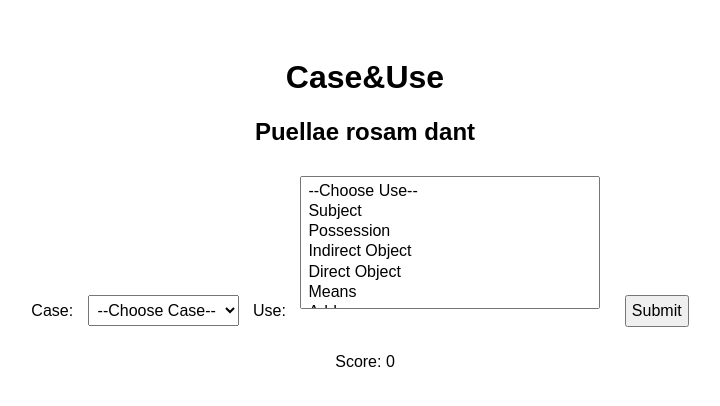
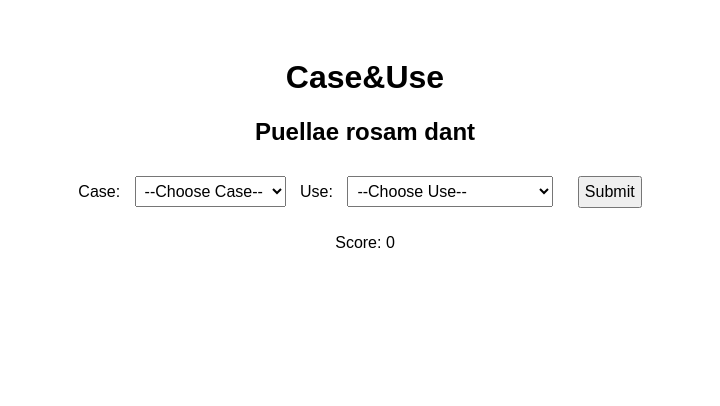
Before and after one commit to HtchHiker42/htchhiker42.github.io, a Flask app: page / in a window 1280 px wide. Shown: the top 406 px of the page, without its empty margins (275-995 px from the left). Run offline with Flask 3, Linux system fonts and the light colour scheme.

Commit message:
Fix emoji result bug and dropdown UI

```diff
--- a/templates/index.html
+++ b/templates/index.html
@@ -3,12 +3,6 @@
 <head>
     <title>Case&Use</title>
     <link rel="stylesheet" href="{{ url_for('static', filename='style.css') }}">
-    <style>
-        select {
-            max-height: 150px;
-            overflow-y: auto;
-        }
-    </style>
 </head>
 <body>
     <h1>Case&Use</h1>
@@ -29,7 +23,7 @@
         </select>
 
         <label for="use">Use:</label>
-        <select name="use" id="use" required size="6" style="width: 300px;">
+        <select name="use" id="use" required>
             <option value="">--Choose Use--</option>
             <option value="subject">Subject</option>
             <option value="possession">Possession</option>
```
